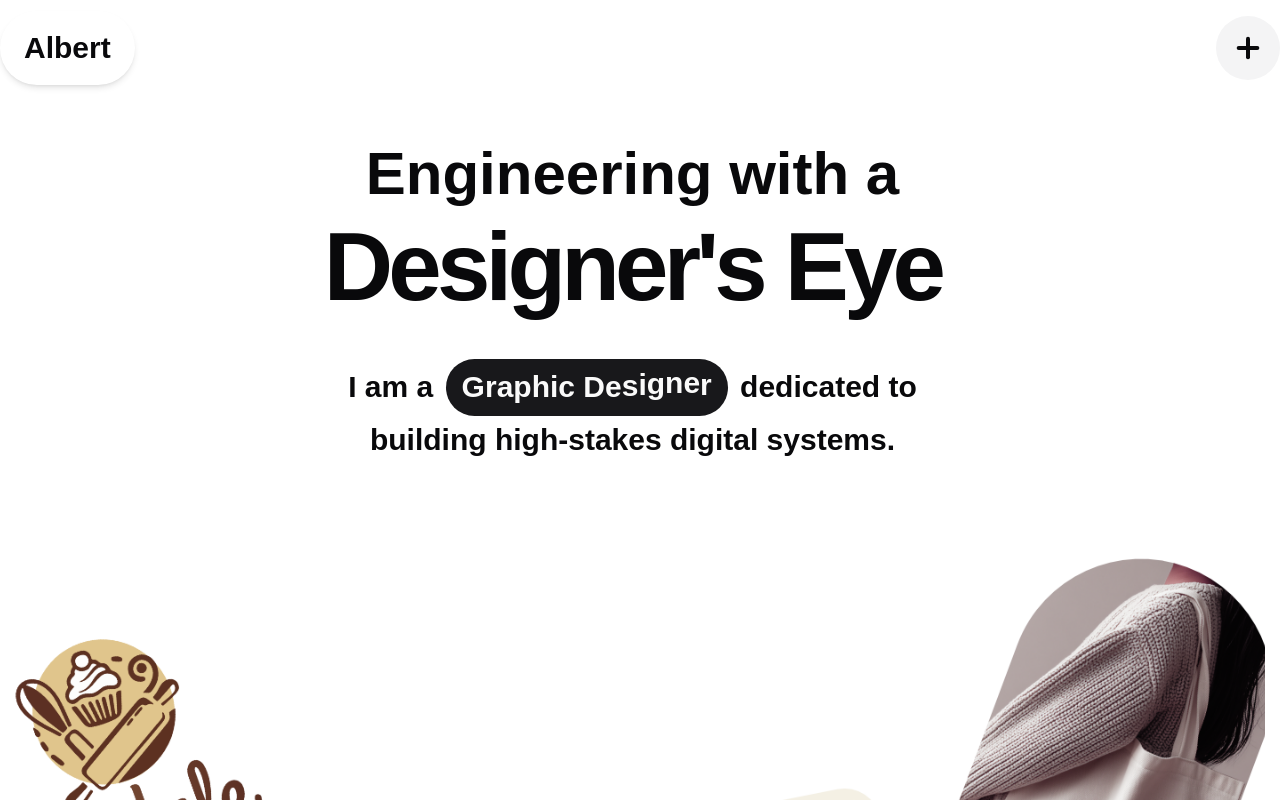
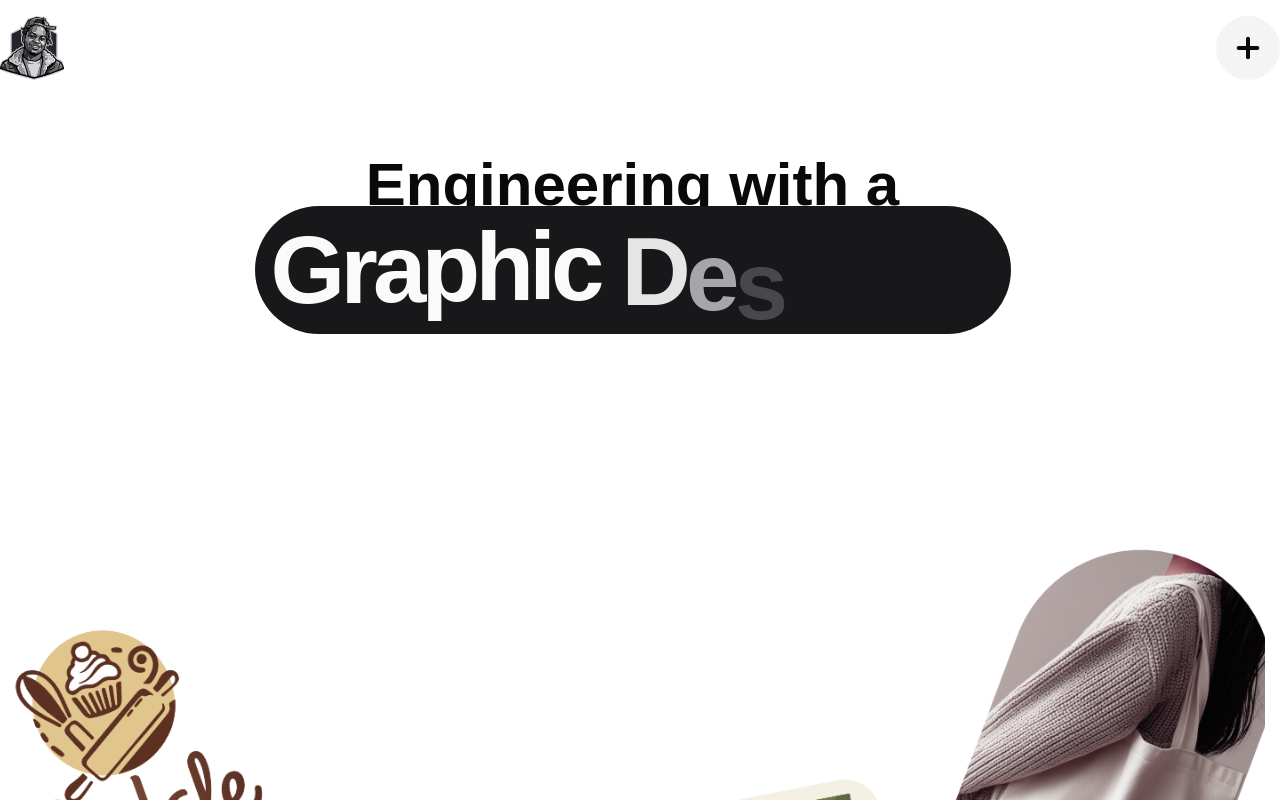
Before and after one commit to albizzy/albert_mwasisoba_portfolio_v2, a Next.js app: page / in a window 1280 px wide. Shown: the top 800 px of the page. Built offline with nearby package versions, Linux system fonts and the light colour scheme; a web font is replaced by a local one.

Commit message:
feat(config): Update site roles structure and add Albert mascot SVG

```diff
--- a/src/components/content/home/hero-section.tsx
+++ b/src/components/content/home/hero-section.tsx
@@ -5,6 +5,7 @@ import { Typography } from '@/components/ui/typography'
 import gsap from 'gsap'
 import { useGSAP } from '@gsap/react'
 import { siteConfig } from '@/config'
+import { useMobile } from '@/hooks'
 
 gsap.registerPlugin(useGSAP)
 
@@ -14,10 +15,11 @@ export function HeroSection() {
     const prevWidthRef = useRef<number>(0)
     const [index, setIndex] = useState(0)
     const [isInitial, setIsInitial] = useState(true)
+    const isMobile = useMobile()
     const { roles } = siteConfig
 
     const currentRole = roles[index]
-    const article = /^[aeiou]/i.test(currentRole) ? 'an' : 'a'
+    const article = /^[aeiou]/i.test(currentRole.title) ? 'an' : 'a'
 
     useGSAP(
         () => {
@@ -26,16 +28,20 @@ export function HeroSection() {
                 onComplete: () => setIsInitial(false),
             })
 
-            tl.from('.hero-title', {
+            const initialTl = tl.from('.hero-title', {
                 y: 40,
                 opacity: 0,
                 duration: 1,
                 stagger: 0.15,
-            }).from(
+            })
+
+            if (containerRef.current?.querySelector('.hero-desc-static')) {
+                initialTl.from(
                     '.hero-desc-static',
                     { y: 20, opacity: 0, duration: 0.8 },
                     '-=0.6'
                 )
+            }
         },
         { scope: containerRef }
     )
@@ -59,7 +65,43 @@ export function HeroSection() {
                 )
             }
 
-            gsap.fromTo(
+            const tl = gsap.timeline({
+                onComplete: () => {
+                    gsap.delayedCall(3, () => {
+                        const exitTl = gsap.timeline({
+                            onComplete: () => {
+                                if (spanRef.current) {
+                                    prevWidthRef.current =
+                                        spanRef.current.getBoundingClientRect().width
+                                }
+                                setIndex((prev) => (prev + 1) % roles.length)
+                            },
+                        })
+
+                        exitTl.to('.role-char', {
+                            y: 20,
+                            opacity: 0,
+                            stagger: 0.01,
+                            ease: 'back.in(1.5)',
+                            duration: 0.3,
+                        })
+
+                        exitTl.to(
+                            '.suffix-char',
+                            {
+                                y: 20,
+                                opacity: 0,
+                                stagger: 0.01,
+                                ease: 'back.in(1.5)',
+                                duration: 0.3,
+                            },
+                            '<'
+                        )
+                    })
+                },
+            })
+
+            tl.fromTo(
                 '.role-char',
                 { y: 20, opacity: 0 },
                 {
@@ -68,27 +110,20 @@ export function HeroSection() {
                     stagger: 0.04,
                     ease: 'back.out(2.5)',
                     duration: 0.4,
-                    onComplete: () => {
-                        gsap.delayedCall(3, () => {
-                            gsap.to('.role-char', {
-                                y: 20,
-                                opacity: 0,
-                                stagger: 0.01,
-                                ease: 'back.in(1.5)',
-                                duration: 0.3,
-                                onComplete: () => {
-                                    if (spanRef.current) {
-                                        prevWidthRef.current =
-                                            spanRef.current.getBoundingClientRect().width
                 }
-                                    setIndex(
-                                        (prev) => (prev + 1) % roles.length
             )
+
+            tl.fromTo(
+                '.suffix-char',
+                { y: 20, opacity: 0 },
+                {
+                    y: 0,
+                    opacity: 1,
+                    stagger: 0.04,
+                    ease: 'back.out(2.5)',
+                    duration: 0.4,
                 },
-                            })
-                        })
-                    },
-                }
+                '-=0.2'
             )
         },
         { dependencies: [index, isInitial], scope: containerRef }
@@ -100,30 +135,24 @@ export function HeroSection() {
             className="relative w-full min-h-[60vh]  md:min-h-[50vh] flex flex-col justify-center items-center py-10 overflow-hidden"
         >
             <div className="max-w-4xl mx-auto flex flex-col items-center text-center px-4 space-y-8 z-10">
-                <div className="-space-y-1">
+                <div className="-space-y-4">
                     <Typography as="h1" variant="h4" className={'hero-title'}>
-                        Engineering with a
+                        Engineering with {article}
                     </Typography>
 
-                    <Typography as="h1" variant="h2" className={'hero-title'}>
-                        Designer's Eye
-                    </Typography>
-                </div>
-
                     <Typography
-                    as={'p'}
-                    variant={'h6'}
-                    className="hero-desc-static max-w-2xl leading-relaxed"
+                        as="h1"
+                        variant={isMobile ? 'h5' : 'h2'}
+                        className={'hero-title'}
                     >
-                    I am {article}{' '}
                         <span
                             ref={spanRef}
                             className="text-span relative inline-flex items-center px-4 py-1 mx-1 bg-primary rounded-full text-primary-foreground overflow-hidden whitespace-nowrap"
                         >
                             <span className="flex">
-                            {currentRole.split('').map((char, i) => (
+                                {currentRole.title.split('').map((char, i) => (
                                     <span
-                                    key={`${currentRole}-${i}`}
+                                        key={`${currentRole.title}-${i}`}
                                         className="role-char inline-block whitespace-pre"
                                     >
                                         {char}
@@ -131,8 +160,24 @@ export function HeroSection() {
                                 ))}
                             </span>
                         </span>{' '}
-                    dedicated to building high-stakes digital systems.
                     </Typography>
+                    <Typography
+                        as="span"
+                        variant={isMobile ? 'h4' : 'h2'}
+                        className="inline-block overflow-hidden"
+                    >
+                        <span className="flex justify-center">
+                            {currentRole.suffix.split('').map((char, i) => (
+                                <span
+                                    key={`${currentRole.suffix}-${i}`}
+                                    className="suffix-char inline-block whitespace-pre"
+                                >
+                                    {char}
+                                </span>
+                            ))}
+                        </span>
+                    </Typography>
+                </div>
             </div>
         </section>
     )
--- a/src/components/layout/app-footer.tsx
+++ b/src/components/layout/app-footer.tsx
@@ -10,6 +10,7 @@ import ArtworkImage from '@/assets/images/bizzy_scribble.png'
 import gsap from 'gsap'
 import { useGSAP } from '@gsap/react'
 import { ScrollTrigger } from 'gsap/ScrollTrigger'
+import { siteConfig } from '@/config'
 
 gsap.registerPlugin(ScrollTrigger)
 
@@ -18,6 +19,8 @@ export function AppFooter() {
     const sectionRef = useRef<HTMLDivElement>(null)
     const boxRef = useRef<HTMLDivElement>(null)
     const contentRef = useRef<HTMLDivElement>(null)
+
+    const { name } = siteConfig
 
     useGSAP(
         () => {
@@ -114,8 +117,8 @@ export function AppFooter() {
                         </div>
 
                         <div className="w-full text-center pt-6 text-xs text-white/40 border-t border-white/10">
-                            © {new Date().getFullYear()} Albert Mwasisoba. All
-                            rights reserved.
+                            © {new Date().getFullYear()} {name}. All rights
+                            reserved.
                         </div>
                     </div>
                 </div>
--- a/src/components/layout/app-logo.tsx
+++ b/src/components/layout/app-logo.tsx
@@ -1,21 +1,21 @@
 import Link from 'next/link'
 import { siteConfig } from '@/config'
-import { Typography } from '@/components/ui/typography'
+import AlbertMascot from '@/assets/images/albert_mascot.svg'
+import Image from 'next/image'
 
 export function AppLogo() {
     const { name } = siteConfig
     return (
-        <Link
-            href={'/'}
-            className={'bg-background px-6 py-4 rounded-full shadow-md'}
-        >
-            <Typography
-                as={'span'}
-                variant={'h6'}
-                className={'text-center text-primary-background'}
-            >
-                {name}
-            </Typography>
+        <Link href={'/'} className={'relative size-16'}>
+            <Image
+                src={AlbertMascot}
+                alt={'mascot logo'}
+                fill
+                className={
+                    'absolute inset-0 object-center w-full h-full object-cover'
+                }
+            />
+            <span className={'sr-only'}>{name}</span>
         </Link>
     )
 }
--- a/src/config/site.ts
+++ b/src/config/site.ts
@@ -1,10 +1,22 @@
 export const siteConfig = {
-    name: 'Albert',
+    name: 'Albert Mwasisoba',
     roles: [
-        'Software Architect',
-        'Graphic Designer',
-        'Open Source Author',
-        'Interface Strategist',
+        {
+            title: 'Software Architect',
+            suffix: 'Blueprint',
+        },
+        {
+            title: 'Graphic Designer',
+            suffix: 'Touch',
+        },
+        {
+            title: 'Open Source Author',
+            suffix: 'Spirit',
+        },
+        {
+            title: 'Interface strategist',
+            suffix: 'Eye',
+        },
     ],
     defaultValues: {
         header: {
--- /dev/null
+++ b/src/hooks/index.ts
@@ -0,0 +1 @@
+export * from './useMobile'
--- /dev/null
+++ b/src/hooks/useMobile.ts
@@ -0,0 +1,23 @@
+import { useEffect, useState } from 'react'
+
+export const useMobile = (breakpoint: number = 768) => {
+    const [isMobile, setIsMobile] = useState(false)
+
+    useEffect(() => {
+        const mediaQuery = window.matchMedia(`(max-width: ${breakpoint}px)`)
+
+        const handleMediaChange = () => {
+            setIsMobile(mediaQuery.matches)
+        }
+
+        handleMediaChange()
+
+        mediaQuery.addEventListener('change', handleMediaChange)
+
+        return () => {
+            mediaQuery.removeEventListener('change', handleMediaChange)
+        }
+    }, [breakpoint])
+
+    return isMobile
+}
```
Also changed, not shown: src/assets/images/albert_mascot.svg (added). Lines whose indentation alone changed are shown as unchanged.
